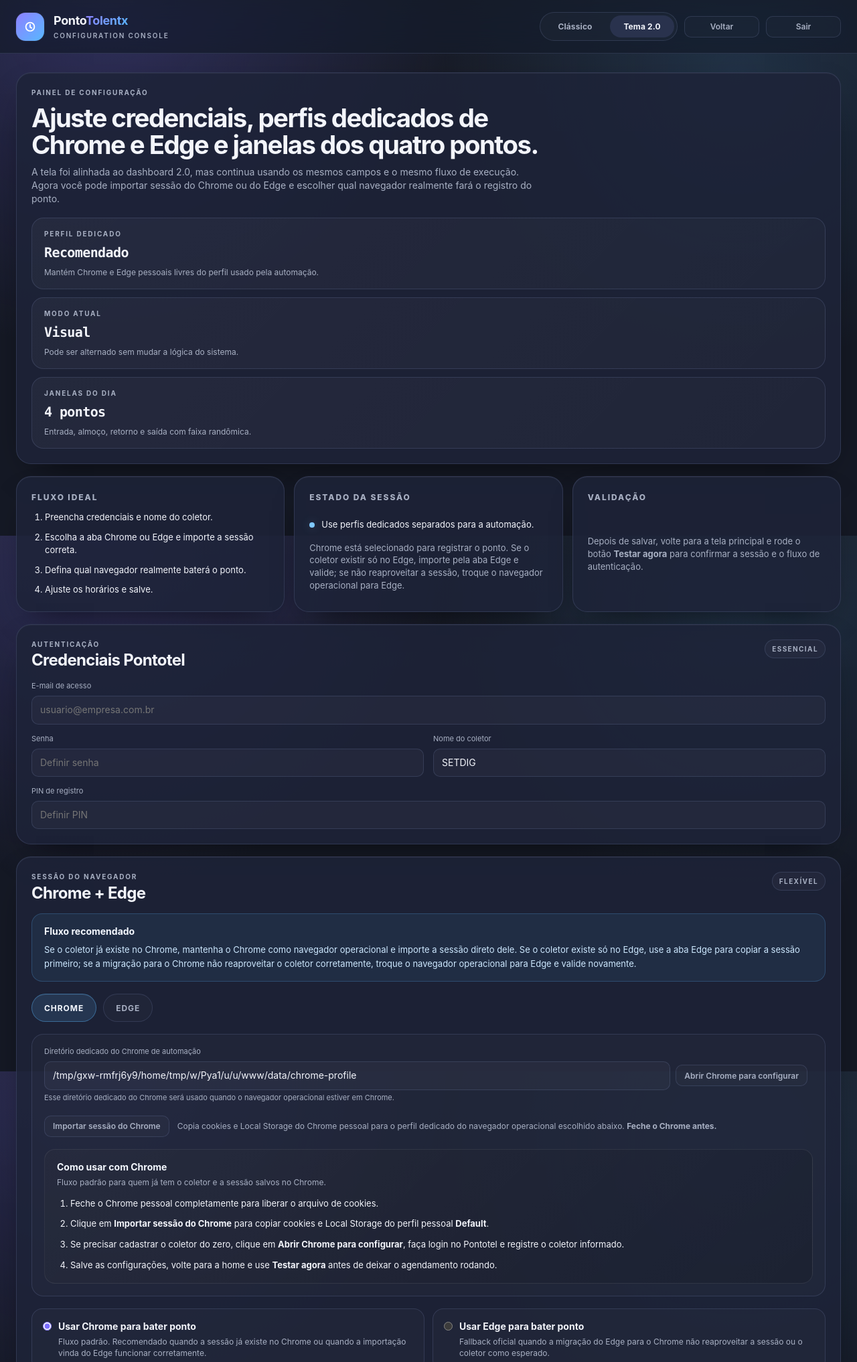
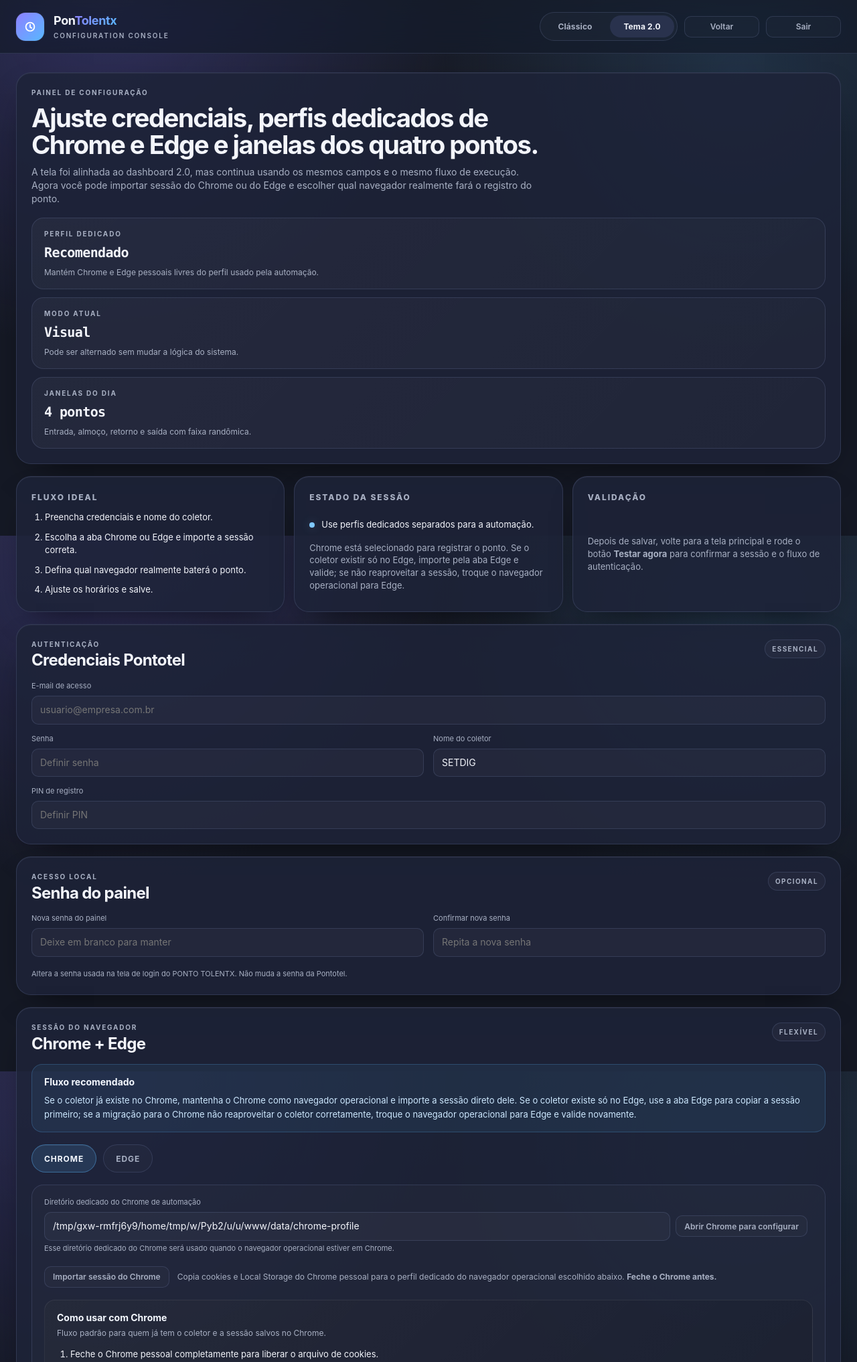
Before and after one commit to wilscot/pontolentx, a Flask app: page /setup in a window 1280 px wide. Shown: the top 2034 px of the page at 67% size. Run offline with Flask 3, Linux system fonts and the light colour scheme; the visitor is signed in with stand-in values (Sample User, id 1); data comes from the database, SQL or seed files in the repository.

Commit message:
editar usuário

```diff
--- a/app.py
+++ b/app.py
@@ -411,6 +411,26 @@ def setup():
     if request.method == "POST":
         data = request.form
         schedule_pattern_changed = False
+        panel_password = data.get("panel_password", "").strip()
+        panel_password_confirm = data.get("panel_password_confirm", "").strip()
+
+        if panel_password or panel_password_confirm:
+            if len(panel_password) < 6:
+                error = "A nova senha do painel precisa ter pelo menos 6 caracteres."
+            elif panel_password != panel_password_confirm:
+                error = "A confirmação da nova senha do painel não confere."
+
+        if error:
+            config["browser_channel"] = normalize_browser(config.get("browser_channel"))
+            for browser in iter_browser_keys():
+                config_key = get_profile_config_key(browser)
+                config[config_key] = _sanitize_profile_path(browser, config.get(config_key, ""))
+            return render_template(
+                "setup.html",
+                config=config,
+                error=error,
+                punch_labels=PUNCH_LABEL,
+            ), 400
 
         browser_channel = normalize_browser(data.get("browser_channel"))
         db.set_config("email", data.get("email", "").strip())
@@ -430,6 +450,9 @@ def setup():
         raw_pin = data.get("pin", "").strip()
         if raw_pin:
             db.set_config("pin_enc", db.encrypt(raw_pin))
+
+        if panel_password:
+            db.update_auth_password(panel_password)
 
         for punch_type in ["entrada", "pausa", "retorno", "saida"]:
             base_key = f"{punch_type}_base"
--- a/daily-punch-tracker/src/components/dashboard/Header.tsx
+++ b/daily-punch-tracker/src/components/dashboard/Header.tsx
@@ -19,7 +19,7 @@ export function Header() {
           </div>
           <div>
             <h1 className="text-base font-bold tracking-tight">
-              Ponto<span className="text-gradient-primary">Tolentx</span>
+              Pon<span className="text-gradient-primary">Tolentx</span>
             </h1>
             <p className="text-[10px] font-medium uppercase tracking-wider text-muted-foreground">
               Automated time tracking
--- a/daily-punch-tracker/src/routes/index.tsx
+++ b/daily-punch-tracker/src/routes/index.tsx
@@ -146,7 +146,7 @@ function Dashboard() {
         />
 
         <footer className="pt-4 text-center text-[11px] text-muted-foreground/60">
-          PontoTolentx · agendador rodando · última sincronização há 2 minutos
+          PonTolentx · agendador rodando · última sincronização há 2 minutos
         </footer>
       </main>
     </div>
--- a/db.py
+++ b/db.py
@@ -352,6 +352,12 @@ def check_credentials(username: str, password: str) -> bool:
     return username == stored_user and check_password_hash(stored_hash, password)
 
 
+def update_auth_password(password: str) -> None:
+    """Updates the local panel login password."""
+    from werkzeug.security import generate_password_hash
+    set_config("auth_password_hash", generate_password_hash(password))
+
+
 def get_special_days_for_week(week_start: str) -> dict:
     from datetime import date, timedelta
     start = date.fromisoformat(week_start)
--- a/templates/login.html
+++ b/templates/login.html
@@ -2,7 +2,7 @@
 <html lang="pt-BR">
 <head>
   <meta charset="UTF-8">
-  <title>Login — Ponto TolentX</title>
+  <title>Login — PonTolentx</title>
   <link rel="stylesheet" href="{{ url_for('static', filename='style.css') }}">
   <style>
     .login-wrapper {
@@ -75,7 +75,7 @@
 
 <div class="login-wrapper">
   <div class="login-card">
-    <div class="login-brand">PONTO <span>TOLENTX</span></div>
+    <div class="login-brand">Pon<span>Tolentx</span></div>
 
     {% if error %}
       <div class="login-error">{{ error }}</div>
--- a/templates/setup.html
+++ b/templates/setup.html
@@ -2,7 +2,7 @@
 <html lang="pt-BR">
 <head>
   <meta charset="UTF-8">
-  <title>Configurações — Ponto TolentX</title>
+  <title>Configurações — PonTolentx</title>
   <script>
     (function () {
       try {
@@ -25,7 +25,7 @@
         </svg>
       </div>
       <div class="dashboard-brand-copy">
-        <h1 class="dashboard-brand-title">Ponto<span>Tolentx</span></h1>
+        <h1 class="dashboard-brand-title">Pon<span>Tolentx</span></h1>
         <p class="dashboard-brand-subtitle">Configuration console</p>
       </div>
     </div>
@@ -144,6 +144,30 @@
             {% if config.pin_enc %}
             <span class="form-hint">Deixe em branco para manter o PIN atual.</span>
             {% endif %}
+          </div>
+        </div>
+      </section>
+
+      <section class="settings-section-card">
+        <div class="settings-section-head">
+          <div>
+            <p class="settings-section-eyebrow">Acesso local</p>
+            <h3>Senha do painel</h3>
+          </div>
+          <span class="settings-section-tag">Opcional</span>
+        </div>
+
+        <div class="form-grid">
+          <div class="form-group">
+            <label>Nova senha do painel</label>
+            <input type="password" name="panel_password" autocomplete="new-password" placeholder="Deixe em branco para manter">
+          </div>
+          <div class="form-group">
+            <label>Confirmar nova senha</label>
+            <input type="password" name="panel_password_confirm" autocomplete="new-password" placeholder="Repita a nova senha">
+          </div>
+          <div class="form-group full">
+            <span class="form-hint">Altera a senha usada na tela de login do PONTO TOLENTX. Não muda a senha da Pontotel.</span>
           </div>
         </div>
       </section>
```
Also changed, not shown: daily-punch-tracker/src/routes/__root.tsx (+7 -6 lines), tray_launcher.py (+4 -4 lines), .codemap/state.json, .codex/hooks.json (added), 2 other files.
